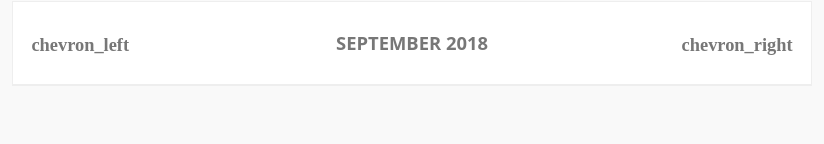
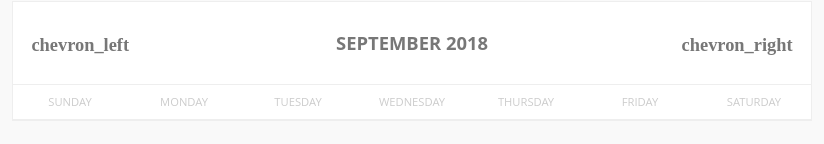
Before and after one commit to petervmercer/calendartest, a React (Create React App) app: page / in a window 1280 px wide. Shown: the part 168-312 px from the top of the page, without its empty margins (228-1052 px from the left). Built offline with nearby package versions, Linux system fonts and the light colour scheme.

Commit message:
Added RenderDays code

```diff
--- a/src/components/Calendar.jsx
+++ b/src/components/Calendar.jsx
@@ -29,11 +29,25 @@ class Calendar extends React.Component {
         );
     }
 
-    renderDays() {}
+    renderDays() {
+        const dateFormat = "dddd";
+        const days = [];
+        let startDate = dateFns.startOfWeek(this.state.currentMonth);
+        for (let i = 0; i < 7; i++) {
+            days.push(
+                <div className="col col-center" key={i}>
+                    {dateFns.format(dateFns.addDays(startDate, i), dateFormat)}
+                </div>
+            );
+        }
+        return <div className="days row">{days}</div>;
+    }
 
-    renderCells() {}
+    renderCells() {
+    }
 
-    onDateClick = day => {};
+    onDateClick = day => {
+    };
 
     nextMonth = () => {
         this.setState({currentMonth: dateFns.addMonths(this.state.currentMonth, 1)});
```
